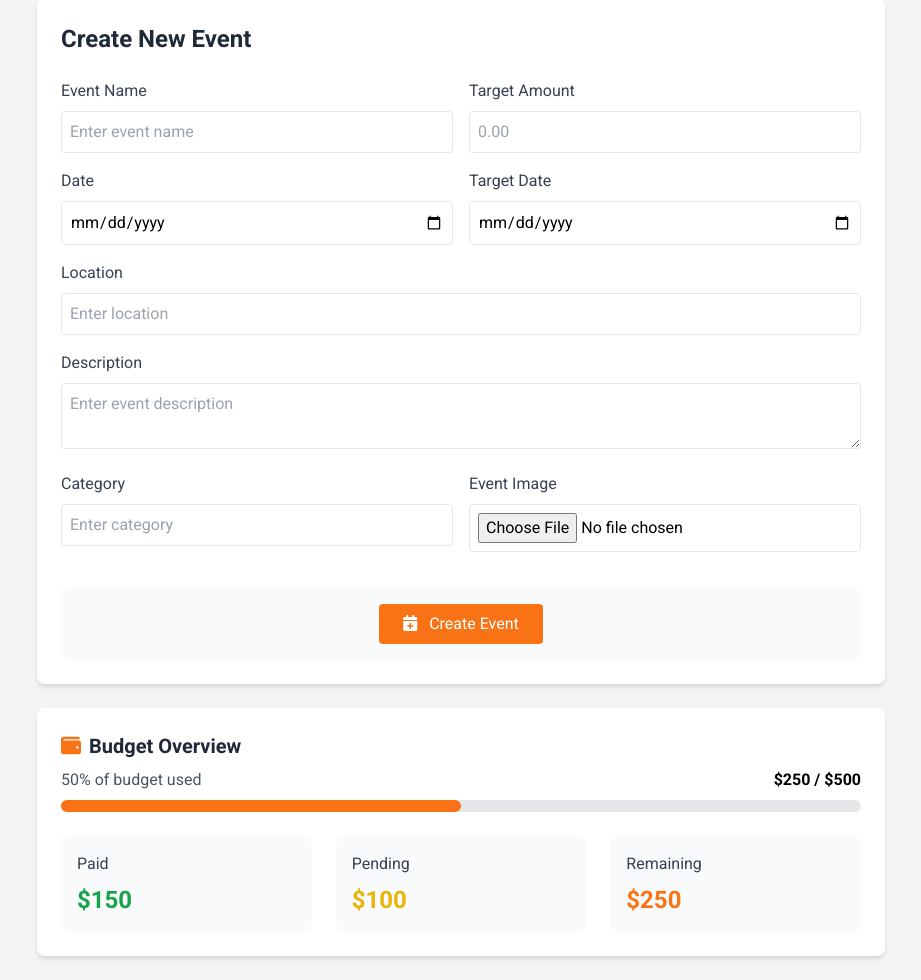
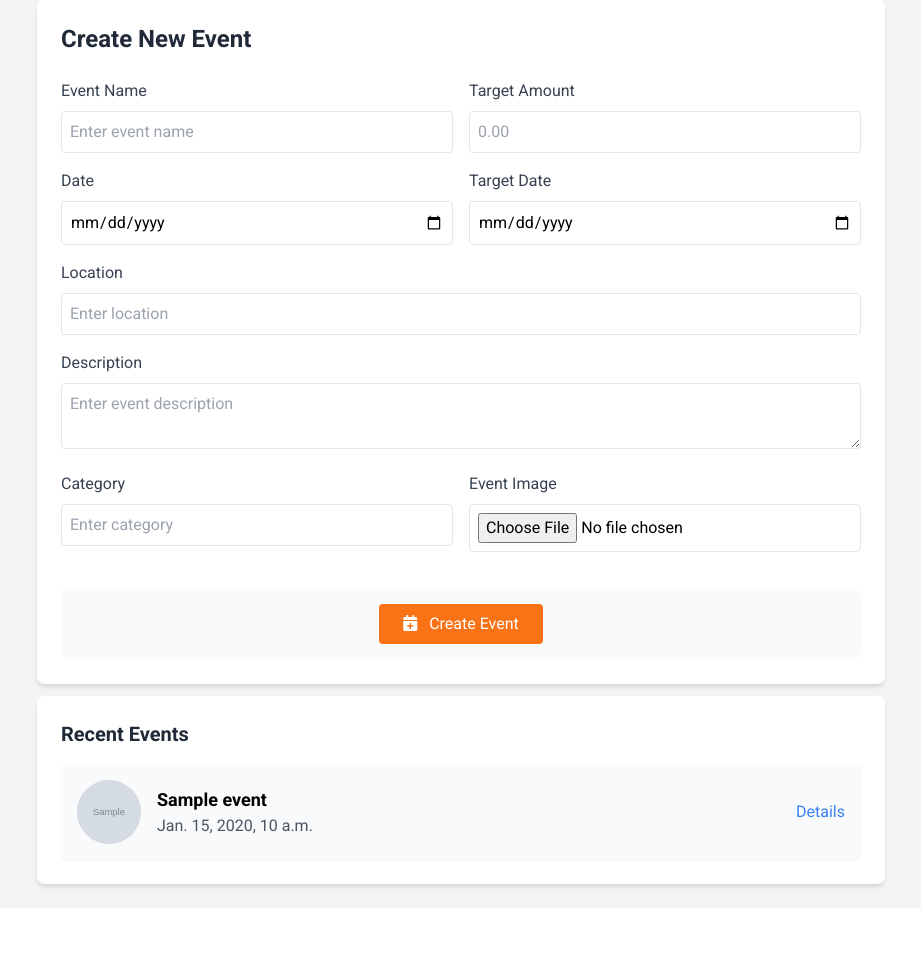
Before and after one commit to anas325/backend, a Django app: template backend/apps/events/templates/create_event.html in a window 1280 px wide. Shown: the part 97-1077 px from the top of the page, without its empty margins (179-1100 px from the left). After the commit the page ends 990 px from the top, so only its background shows below. Run offline with Django 3.2, Linux system fonts and the light colour scheme; the template is opened without the code that fills it: most values are stand-ins (such as "Sample title", 1, 10 or a date in 2020); grey boxes marked "Sample" are stand-in pictures; some libraries are stand-ins or nearby versions.

Commit message:
Refactor templates and views: update home1.html and create_event.html for improved layout and styling; enhance login.html with background image; modify detail_events.html for better tab management; add event retrieval in create_event view and implement participant expense calculation in User model.

```diff
--- a/backend/apps/events/templates/create_event.html
+++ b/backend/apps/events/templates/create_event.html
@@ -1,5 +1,6 @@
 <!DOCTYPE html>
 <html lang="en">
+
 <head>
     <meta charset="UTF-8">
     <meta name="viewport" content="width=device-width, initial-scale=1.0">
@@ -11,21 +12,26 @@
         body {
             font-family: 'Roboto', sans-serif;
         }
+
         .bg-gray-100 {
             background-color: #f7fafc;
         }
+
         .user-card {
             transition: all 0.3s ease;
         }
+
         .user-card:hover {
             transform: translateY(-2px);
             box-shadow: 0 4px 6px rgba(0, 0, 0, 0.1);
         }
+
         .progress-bar {
             transition: width 0.5s ease-in-out;
         }
     </style>
 </head>
+
 <body class="bg-gray-100">
     {% include 'navbar.html' %}
     <main class="flex-1 p-6 max-w-4xl mx-auto">
@@ -37,40 +43,50 @@
                 <div class="grid grid-cols-1 md:grid-cols-2 gap-4 mb-6">
                     <div>
                         <label class="block text-gray-700 mb-2">Event Name</label>
-                        <input type="text" name="name" placeholder="Enter event name" class="w-full border p-2 rounded focus:ring-2 focus:ring-orange-500 focus:border-transparent" required>
+                        <input type="text" name="name" placeholder="Enter event name"
+                            class="w-full border p-2 rounded focus:ring-2 focus:ring-orange-500 focus:border-transparent"
+                            required>
                     </div>
                     <div>
                         <label class="block text-gray-700 mb-2">Target Amount</label>
-                        <input type="number" name="target_amount" placeholder="0.00" class="w-full border p-2 rounded focus:ring-2 focus:ring-orange-500 focus:border-transparent">
+                        <input type="number" name="target_amount" placeholder="0.00"
+                            class="w-full border p-2 rounded focus:ring-2 focus:ring-orange-500 focus:border-transparent">
                     </div>
                     <div>
                         <label class="block text-gray-700 mb-2">Date</label>
-                        <input type="date" name="date" class="w-full border p-2 rounded focus:ring-2 focus:ring-orange-500 focus:border-transparent">
+                        <input type="date" name="date"
+                            class="w-full border p-2 rounded focus:ring-2 focus:ring-orange-500 focus:border-transparent">
                     </div>
                     <div>
                         <label class="block text-gray-700 mb-2">Target Date</label>
-                        <input type="date" name="target_date" class="w-full border p-2 rounded focus:ring-2 focus:ring-orange-500 focus:border-transparent">
+                        <input type="date" name="target_date"
+                            class="w-full border p-2 rounded focus:ring-2 focus:ring-orange-500 focus:border-transparent">
                     </div>
                     <div class="md:col-span-2">
                         <label class="block text-gray-700 mb-2">Location</label>
-                        <input type="text" name="location" placeholder="Enter location" class="w-full border p-2 rounded focus:ring-2 focus:ring-orange-500 focus:border-transparent">
+                        <input type="text" name="location" placeholder="Enter location"
+                            class="w-full border p-2 rounded focus:ring-2 focus:ring-orange-500 focus:border-transparent">
                     </div>
                     <div class="md:col-span-2">
                         <label class="block text-gray-700 mb-2">Description</label>
-                        <textarea name="description" placeholder="Enter event description" class="w-full border p-2 rounded focus:ring-2 focus:ring-orange-500 focus:border-transparent"></textarea>
+                        <textarea name="description" placeholder="Enter event description"
+                            class="w-full border p-2 rounded focus:ring-2 focus:ring-orange-500 focus:border-transparent"></textarea>
                     </div>
                     <div>
                         <label class="block text-gray-700 mb-2">Category</label>
-                        <input type="text" name="category" placeholder="Enter category" class="w-full border p-2 rounded focus:ring-2 focus:ring-orange-500 focus:border-transparent">
+                        <input type="text" name="category" placeholder="Enter category"
+                            class="w-full border p-2 rounded focus:ring-2 focus:ring-orange-500 focus:border-transparent">
                     </div>
                     <div class="mb-3">
                         <label class="block text-gray-700 mb-2">Event Image</label>
-                        <input type="file" name="cover_image" accept="image/*" class="w-full border p-2 rounded focus:ring-2 focus:ring-orange-500 focus:border-transparent">
+                        <input type="file" name="cover_image" accept="image/*"
+                            class="w-full border p-2 rounded focus:ring-2 focus:ring-orange-500 focus:border-transparent">
                     </div>
                 </div>
                 <input type="hidden" name="organizer" id="invitedUsers" value="{{user.id}}">
                 <div class="bg-gray-50 p-4 rounded-lg flex items-center justify-center">
-                    <button type="submit" class="bg-orange-500 hover:bg-orange-600 text-white px-6 py-2 rounded transition">
+                    <button type="submit"
+                        class="bg-orange-500 hover:bg-orange-600 text-white px-6 py-2 rounded transition">
                         <i class="fas fa-calendar-plus mr-2"></i> Create Event
                     </button>
                 </div>
@@ -78,41 +94,33 @@
         </div>
 
         <!-- Budget Section -->
-        <div class="mt-6 bg-white p-6 rounded-lg shadow-md">
-            <h2 class="text-xl font-bold text-gray-800 mb-2 flex items-center">
-                <i class="fas fa-wallet mr-2 text-orange-500"></i>
-                Budget Overview
-            </h2>
-
-            <div class="flex justify-between items-center mb-1">
-                <span class="text-gray-600">50% of budget used</span>
-                <span class="font-bold">$250 / $500</span>
+        <div class="space-y-4 bg-white p-6 rounded-lg shadow-md mt-3" id="recentEvents">
+            <h2 class="text-xl font-bold mb-4 text-gray-800">Recent Events</h2>
+            <!-- Recent events will be dynamically loaded here -->
+            {% for event in events %}
+            <div class="flex items-center p-4 bg-gray-50 rounded-lg shadow-sm">
+                <div class="w-16 h-16 bg-orange-100 rounded-full flex items-center justify-center mr-4">
+                    {% if event.cover_image %}
+                    <img src="{{event.cover_image.url}}" alt="" class="w-full h-full rounded-full object-cover">
+                    {% elif event.image %}
+                    {% else %}
+                    <div class="w-16 h-16 bg-gray-200 rounded-full flex items-center justify-center">
+                        <i class="fas fa-image text-gray-500"></i>
                     </div>
-
-            <div class="w-full bg-gray-200 h-3 rounded-full mt-2">
-                <div class="bg-orange-500 h-3 rounded-full progress-bar" style="width: 50%;"></div>
+                    {% endif %}
                 </div>
-
-            <div class="grid grid-cols-1 md:grid-cols-3 gap-6 mt-6">
-                <div class="bg-gray-50 p-4 rounded-lg">
-                    <h3 class="font-medium text-gray-700 mb-2">Paid</h3>
-                    <p class="text-2xl font-bold text-green-600">$150</p>
+                <div class="flex-grow">
+                    <h3 class="text-lg font-semibold">{{ event.name}}</h3>
+                    <p class="text-gray-600">{{ event.date }}</p>
                 </div>
-                <div class="bg-gray-50 p-4 rounded-lg">
-                    <h3 class="font-medium text-gray-700 mb-2">Pending</h3>
-                    <p class="text-2xl font-bold text-yellow-500">$100</p>
+                <a href="/events/{{event.id}}" class="text-blue-500 hover:text-blue-600">Details</a>
             </div>
-                <div class="bg-gray-50 p-4 rounded-lg">
-                    <h3 class="font-medium text-gray-700 mb-2">Remaining</h3>
-                    <p class="text-2xl font-bold text-orange-500">$250</p>
-                </div>
-
-            </div>
+            {% endfor %}
         </div>
     </main>
 
     <script>
-        document.addEventListener('DOMContentLoaded', function() {
+        document.addEventListener('DOMContentLoaded', function () {
             const invitedUsersContainer = document.getElementById('invitedUsersContainer');
             const userSearchInput = document.getElementById('userSearchInput');
             const addUserBtn = document.getElementById('addUserBtn');
@@ -131,7 +139,7 @@
             });
 
             // Add user button click handler
-            addUserBtn.addEventListener('click', function() {
+            addUserBtn.addEventListener('click', function () {
                 const searchTerm = userSearchInput.value.trim();
                 if (searchTerm) {
                     // In a real app, you would search your user database here
@@ -171,7 +179,7 @@
                 // Add remove button functionality
                 if (!user.isYou) {
                     const removeBtn = userCard.querySelector('.remove-user');
-                    removeBtn.addEventListener('click', function() {
+                    removeBtn.addEventListener('click', function () {
                         userCard.classList.add('opacity-0', 'scale-95');
                         setTimeout(() => {
                             userCard.remove();
@@ -207,7 +215,7 @@
             }
             // Create Event button click handler
             const createEventButton = document.querySelector('#ce');
-            createEventButton.addEventListener('click', function() {
+            createEventButton.addEventListener('click', function () {
                 const eventName = document.querySelector('input[placeholder="Enter event name"]').value.trim();
                 const totalPrice = document.querySelector('input[placeholder="0.00"]').value.trim();
                 const eventDate = document.querySelector('input[type="date"]').value.trim();
@@ -346,4 +354,5 @@
         });
     </script>
 </body>
+
 </html>
--- a/backend/apps/events/views.py
+++ b/backend/apps/events/views.py
@@ -49,7 +49,8 @@ class events(LoginRequiredMixin, View):
 
 class create_event(LoginRequiredMixin, View):
     def get(self, request):
-        return render(request, 'create_event.html', {})
+        events = Event.objects.all()
+        return render(request, 'create_event.html', {"events": events})
 
 
 class detail_events(LoginRequiredMixin, View):
@@ -57,6 +58,7 @@ class detail_events(LoginRequiredMixin, View):
         event = Event.objects.get(id=id)
         tasks = event.tasks.all()
         participants = event.participants.all()
+        participants = [participant.get_self_event(id) for participant in participants]
         expenses = event.expenses.all()
         logged_in_user = request.user
         total_expenses = 0
```
Also changed, not shown: backend/apps/base/templates/home1.html (+7 -7 lines), backend/apps/base/templates/login.html (+11 -8 lines), backend/apps/events/templates/detail_events.html (+12 -10 lines), backend/apps/users/models.py (+9 -0 lines). Lines whose indentation alone changed are shown as unchanged.
